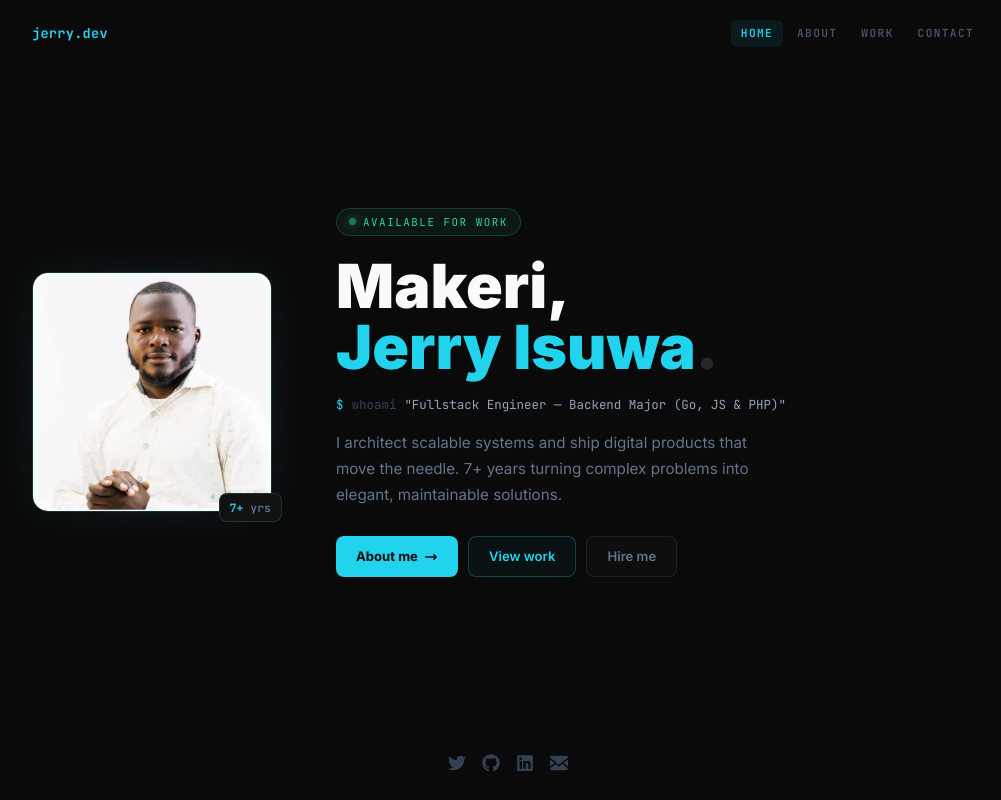
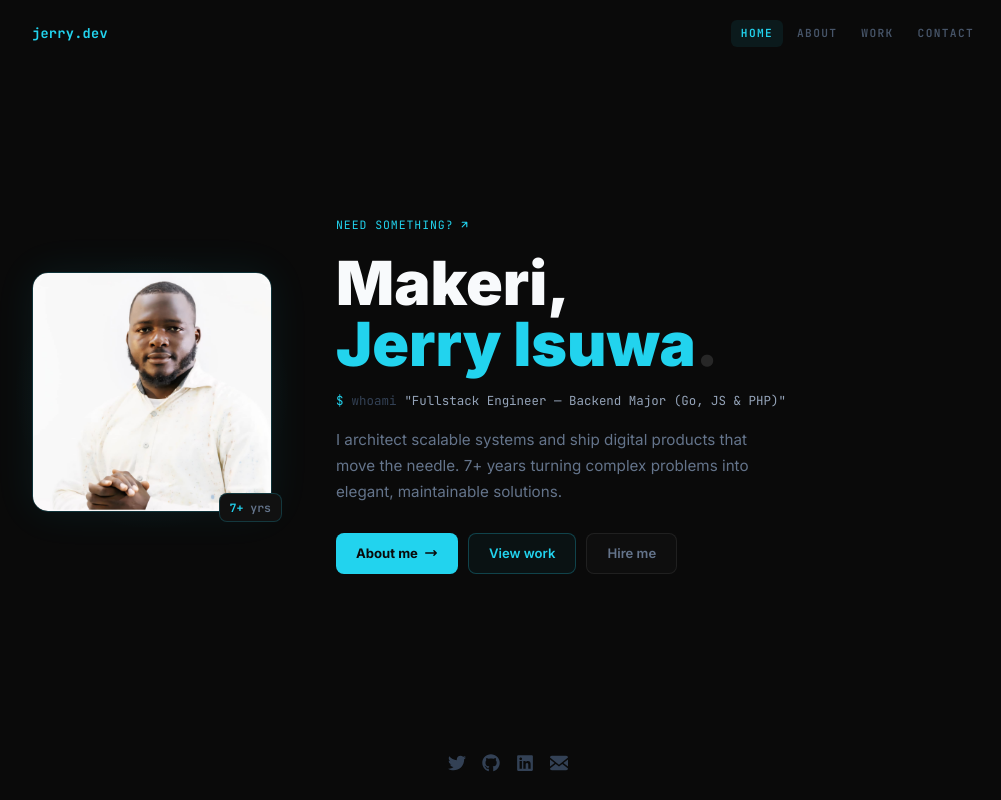
Before and after one commit to jerryisuwamakeri/portfolio-v1, a Nuxt app: page / in a window 1280 px wide. Shown: the whole page, without its empty margins (132-1133 px from the left). Built offline with nearby package versions, Linux system fonts and the light colour scheme.

Commit message:
Replace availability badge with Need something email CTA

```diff
--- a/pages/about.vue
+++ b/pages/about.vue
@@ -20,10 +20,12 @@
         <p class="about-bio">
           Based in <strong>Abuja, Nigeria</strong>. Available for remote contracts worldwide.
         </p>
-        <div class="available-badge">
-          <span class="available-dot"></span>
-          <span class="font-mono" style="font-size:0.68rem; letter-spacing:0.12em; text-transform:uppercase; color:#34D399;">Open to work</span>
-        </div>
+        <a href="mailto:makerijerry.dev@gmail.com?subject=Hi Jerry, I'd like to work with you" class="need-something font-mono">
+          Need something?
+          <svg style="width:11px;height:11px;flex-shrink:0;" viewBox="0 0 24 24" fill="none" stroke="currentColor" stroke-width="2.5" stroke-linecap="round" stroke-linejoin="round">
+            <path d="M7 17l9.2-9.2M17 17V7H7"/>
+          </svg>
+        </a>
       </div>
       <div class="hero-right">
         <div class="photo-glow"></div>
@@ -481,30 +483,21 @@ export default {
   font-weight: 600;
 }
 
-.available-badge {
+.need-something {
   display: inline-flex;
   align-items: center;
-  gap: 7px;
-  padding: 5px 12px;
-  border-radius: 100px;
-  background: rgba(52, 211, 153, 0.07);
-  border: 1px solid rgba(52, 211, 153, 0.2);
+  gap: 6px;
+  font-size: 0.72rem;
+  letter-spacing: 0.08em;
+  text-transform: uppercase;
+  color: #22D3EE;
+  text-decoration: none;
   margin-top: 6px;
+  transition: color 150ms ease;
 }
 
-.available-dot {
-  width: 7px;
-  height: 7px;
-  border-radius: 50%;
-  background: #34D399;
-  box-shadow: 0 0 8px #34D399;
-  animation: pulse-dot 2s ease-in-out infinite;
-  flex-shrink: 0;
-}
-
-@keyframes pulse-dot {
-  0%, 100% { opacity: 1; }
-  50% { opacity: 0.4; }
+.need-something:hover {
+  color: #67E8F9;
 }
 
 /* Divider */
--- a/pages/contact.vue
+++ b/pages/contact.vue
@@ -5,11 +5,6 @@
     <div class="contact-header">
       <div class="section-label">// contact</div>
       <h2 class="page-title font-black">Say hello<span style="color:#22D3EE;">.</span></h2>
-
-      <div class="available-badge">
-        <span class="available-dot"></span>
-        <span class="font-mono" style="font-size:0.68rem; letter-spacing:0.12em; text-transform:uppercase; color:#34D399;">Currently available for gigs</span>
-      </div>
 
       <p class="page-subtitle">
         Open to contracts, collaborations, and anything interesting.<br>
@@ -129,31 +124,6 @@ export default {
   margin-bottom: 16px;
 }
 
-.available-badge {
-  display: inline-flex;
-  align-items: center;
-  gap: 7px;
-  padding: 5px 12px;
-  border-radius: 100px;
-  background: rgba(52, 211, 153, 0.07);
-  border: 1px solid rgba(52, 211, 153, 0.2);
-  margin-bottom: 16px;
-}
-
-.available-dot {
-  width: 7px;
-  height: 7px;
-  border-radius: 50%;
-  background: #34D399;
-  box-shadow: 0 0 8px #34D399;
-  animation: pulse-dot 2s ease-in-out infinite;
-  flex-shrink: 0;
-}
-
-@keyframes pulse-dot {
-  0%, 100% { opacity: 1; }
-  50% { opacity: 0.4; }
-}
 
 .page-subtitle {
   font-size: 0.92rem;
--- a/pages/index.vue
+++ b/pages/index.vue
@@ -25,11 +25,13 @@
         <!-- Text side -->
         <div class="hero-text">
 
-          <!-- Available badge -->
-          <div class="available-badge">
-            <span class="available-dot"></span>
-            <span class="font-mono" style="font-size: 0.68rem; letter-spacing: 0.14em; text-transform: uppercase; color: #34D399;">Available for work</span>
-          </div>
+          <!-- Need something CTA -->
+          <a href="mailto:makerijerry.dev@gmail.com?subject=Hi Jerry, I'd like to work with you" class="need-something font-mono">
+            Need something?
+            <svg style="width:11px;height:11px;flex-shrink:0;" viewBox="0 0 24 24" fill="none" stroke="currentColor" stroke-width="2.5" stroke-linecap="round" stroke-linejoin="round">
+              <path d="M7 17l9.2-9.2M17 17V7H7"/>
+            </svg>
+          </a>
 
           <!-- Name -->
           <h1 class="hero-name font-black">
@@ -175,24 +177,21 @@ export default {
   }
 }
 
-.available-badge {
+.need-something {
   display: inline-flex;
   align-items: center;
-  gap: 7px;
-  padding: 5px 12px;
-  border-radius: 100px;
-  background: rgba(52, 211, 153, 0.07);
-  border: 1px solid rgba(52, 211, 153, 0.2);
+  gap: 6px;
+  font-size: 0.72rem;
+  letter-spacing: 0.08em;
+  text-transform: uppercase;
+  color: #22D3EE;
+  text-decoration: none;
   margin-bottom: 20px;
+  transition: color 150ms ease;
 }
 
-.available-dot {
-  width: 7px;
-  height: 7px;
-  border-radius: 50%;
-  background: #34D399;
-  box-shadow: 0 0 8px #34D399;
-  animation: pulse-dot 2s ease-in-out infinite;
+.need-something:hover {
+  color: #67E8F9;
 }
 
 @keyframes pulse-dot {
```
